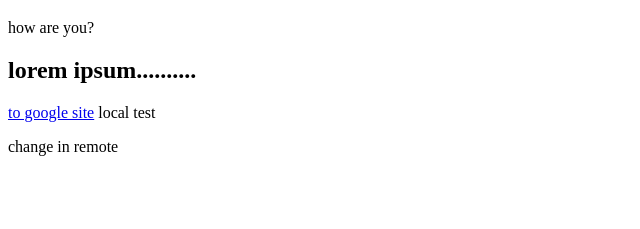
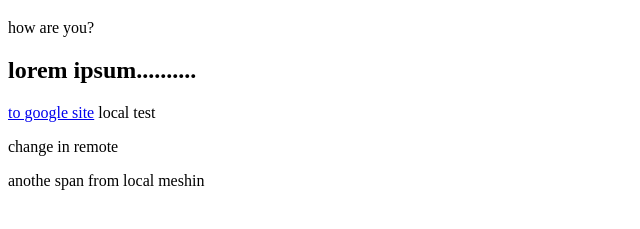
Before and after one commit to chagit-h/home-work-git, a plain HTML site: page index.html in a window 1280 px wide. Shown: the part 61-290 px from the top of the page, without its empty margins (0-640 px from the left). Drawn offline with Linux system fonts and the light colour scheme.

Commit message:
another commit

```diff
--- a/index.html
+++ b/index.html
@@ -13,5 +13,6 @@
 <span>local test</span>
 
     <p>change in remote</p>
+    <span>anothe span from local meshin</span>
 </body>
 </html>
```
